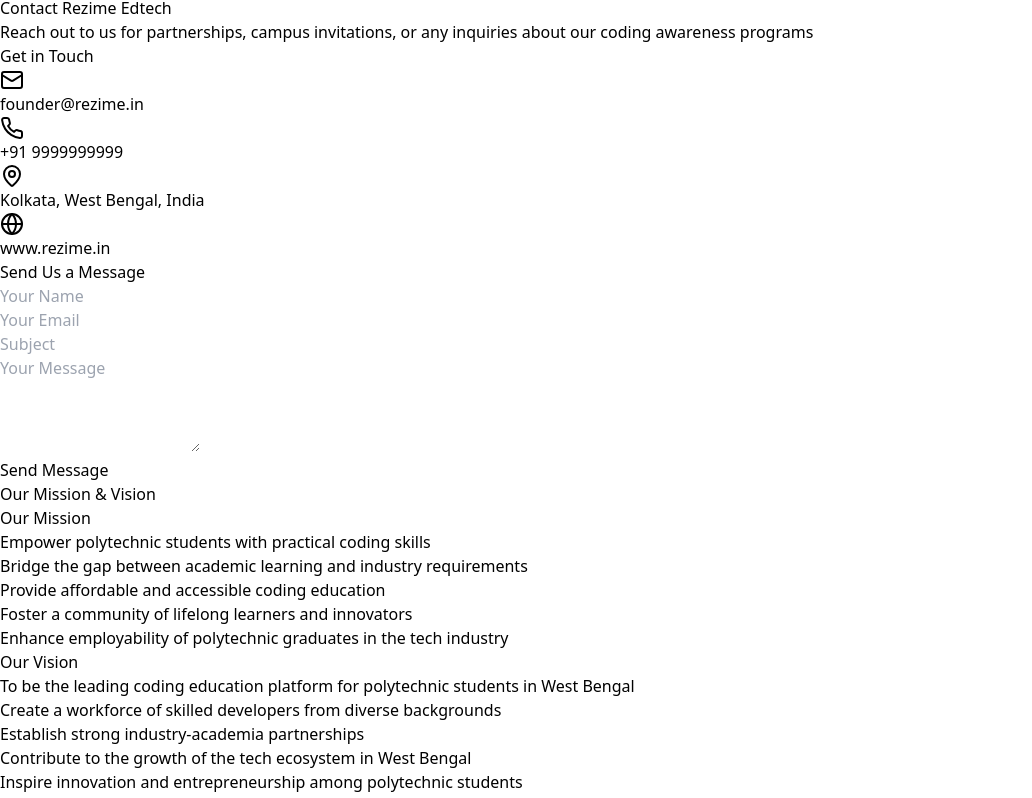
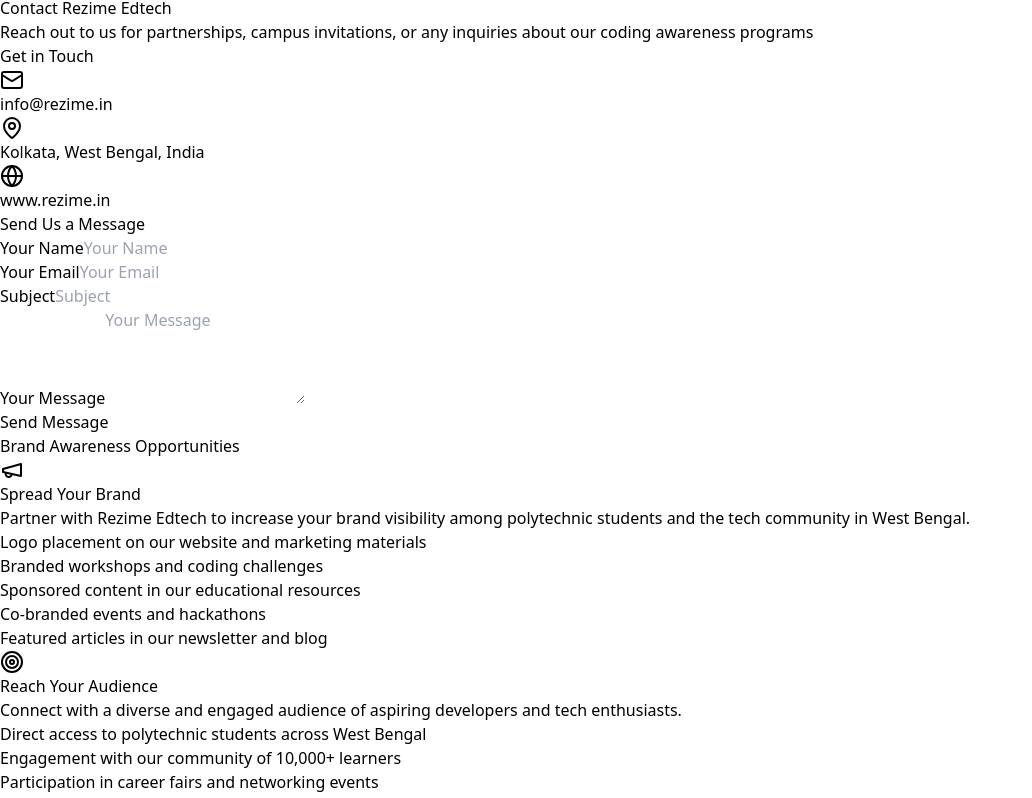
Before and after one commit to Snehamaji28/poly-frontend, a React (Vite) app: page /contact in a window 1280 px wide. Shown: the part 495-1293 px from the top of the page, without its empty margins (0-1032 px from the left). Built offline with nearby package versions, Linux system fonts and the light colour scheme.

Commit message:
Update Contact.jsx

```diff
--- a/src/pages/Contact.jsx
+++ b/src/pages/Contact.jsx
@@ -1,9 +1,82 @@
-import React from "react"
-import { Mail, MapPin, Phone, Globe, School, Briefcase, Users, Award, Target, Megaphone } from "lucide-react"
+import React, { useRef, useState } from "react"
+import { Helmet } from "react-helmet"
+import {
+  Mail,
+  MapPin,
+  Phone,
+  Globe,
+  School,
+  Briefcase,
+  Users,
+  Award,
+  Target,
+  Megaphone
+} from "lucide-react"
 
 export default function ContactUs() {
+  const formRef = useRef(null)
+  const [formData, setFormData] = useState({
+    name: "",
+    email: "",
+    subject: "",
+    message: ""
+  })
+
+  const scrollToForm = (preset = "") => {
+    formRef.current?.scrollIntoView({ behavior: "smooth" })
+    if (preset === "campus") {
+      setFormData(prev => ({
+        ...prev,
+        subject: "Campus Visit Request"
+      }))
+    } else if (preset === "sponsor") {
+      setFormData(prev => ({
+        ...prev,
+        subject: "Sponsorship Inquiry"
+      }))
+    }
+  }
+
+  const handleInputChange = (e) => {
+    const { name, value } = e.target
+    setFormData(prev => ({
+      ...prev,
+      [name]: value
+    }))
+  }
+
+  const handleSubmit = (e) => {
+    e.preventDefault()
+    // Handle form submission here
+    console.log("Form submitted:", formData)
+  }
+
   return (
+    <>
+      <Helmet>
+        <title>Contact Rezime Edtech | Coding Education & Tech Partnerships</title>
+        <meta name="description" content="Connect with Rezime Edtech for campus visits, partnerships, and sponsorship opportunities. Join us in empowering polytechnic students with coding education across West Bengal." />
+        <meta name="keywords" content="coding education, tech partnerships, campus visits, polytechnic colleges, West Bengal, coding awareness, tech sponsorship, Rezime Edtech" />
+
+        {/* Open Graph / Social Media Meta Tags */}
+        <meta property="og:title" content="Contact Rezime Edtech | Coding Education & Tech Partnerships" />
+        <meta property="og:description" content="Connect with Rezime Edtech for campus visits, partnerships, and sponsorship opportunities. Join us in empowering polytechnic students with coding education." />
+        <meta property="og:type" content="website" />
+        <meta property="og:url" content="https://rezime.in/contact" />
+
+        {/* Twitter Card Meta Tags */}
+        <meta name="twitter:card" content="summary_large_image" />
+        <meta name="twitter:title" content="Contact Rezime Edtech | Tech Education Partnerships" />
+        <meta name="twitter:description" content="Partner with Rezime Edtech for coding education initiatives and reach polytechnic students across West Bengal." />
+
+        {/* Additional SEO Meta Tags */}
+        <meta name="robots" content="index, follow" />
+        <link rel="canonical" href="https://rezime.in/contact" />
+        <meta name="viewport" content="width=device-width, initial-scale=1.0" />
+      </Helmet>
+
       <div className="pt-16 bg-gray-50">
+        {/* Rest of the component remains the same... */}
         {/* Hero Section */}
         <div className="bg-indigo-600 text-white py-20">
           <div className="max-w-7xl mx-auto px-4 sm:px-6 lg:px-8">
@@ -22,11 +95,7 @@
               <div className="space-y-4">
                 <div className="flex items-center">
                   <Mail className="w-6 h-6 text-indigo-600 mr-3" />
-                <span className="text-gray-600">founder@rezime.in</span>
-              </div>
-              <div className="flex items-center">
-                <Phone className="w-6 h-6 text-indigo-600 mr-3" />
-                <span className="text-gray-600">+91 9999999999</span>
+                  <span className="text-gray-600">info@rezime.in</span>
                 </div>
                 <div className="flex items-center">
                   <MapPin className="w-6 h-6 text-indigo-600 mr-3" />
@@ -38,35 +107,59 @@
                 </div>
               </div>
             </div>
+            <div ref={formRef}>
+              <h2 className="text-3xl font-bold mb-6 text-gray-900">Send Us a Message</h2>
+              <form className="space-y-4" onSubmit={handleSubmit}>
                 <div>
-            <h2 className="text-3xl font-bold mb-6 text-gray-900">Send Us a Message</h2>
-            <form className="space-y-4">
-              <div>
+                  <label htmlFor="name" className="sr-only">Your Name</label>
                   <input
+                    id="name"
                     type="text"
+                    name="name"
+                    value={formData.name}
+                    onChange={handleInputChange}
                     placeholder="Your Name"
                     className="w-full px-3 py-2 border border-gray-300 rounded-md focus:outline-none focus:ring-2 focus:ring-indigo-500"
+                    required
                   />
                 </div>
                 <div>
+                  <label htmlFor="email" className="sr-only">Your Email</label>
                   <input
+                    id="email"
                     type="email"
+                    name="email"
+                    value={formData.email}
+                    onChange={handleInputChange}
                     placeholder="Your Email"
                     className="w-full px-3 py-2 border border-gray-300 rounded-md focus:outline-none focus:ring-2 focus:ring-indigo-500"
+                    required
                   />
                 </div>
                 <div>
+                  <label htmlFor="subject" className="sr-only">Subject</label>
                   <input
+                    id="subject"
                     type="text"
+                    name="subject"
+                    value={formData.subject}
+                    onChange={handleInputChange}
                     placeholder="Subject"
                     className="w-full px-3 py-2 border border-gray-300 rounded-md focus:outline-none focus:ring-2 focus:ring-indigo-500"
+                    required
                   />
                 </div>
                 <div>
+                  <label htmlFor="message" className="sr-only">Your Message</label>
                   <textarea
+                    id="message"
+                    name="message"
+                    value={formData.message}
+                    onChange={handleInputChange}
                     placeholder="Your Message"
                     rows={4}
                     className="w-full px-3 py-2 border border-gray-300 rounded-md focus:outline-none focus:ring-2 focus:ring-indigo-500"
+                    required
                   ></textarea>
                 </div>
                 <button
@@ -76,35 +169,6 @@
                   Send Message
                 </button>
               </form>
-          </div>
-        </div>
-      </div>
-
-      {/* Mission & Vision Section */}
-      <div className="bg-gray-50 py-16">
-        <div className="max-w-7xl mx-auto px-4 sm:px-6 lg:px-8">
-          <h2 className="text-3xl font-bold text-center mb-12 text-gray-900">Our Mission & Vision</h2>
-          <div className="grid md:grid-cols-2 gap-8">
-            <div className="bg-white p-6 rounded-lg shadow-md">
-              <h3 className="text-2xl font-semibold mb-4 text-indigo-600">Our Mission</h3>
-              <ul className="list-disc list-inside space-y-2 text-gray-600">
-                <li>Empower polytechnic students with practical coding skills</li>
-                <li>Bridge the gap between academic learning and industry requirements</li>
-                <li>Provide affordable and accessible coding education</li>
-                <li>Foster a community of lifelong learners and innovators</li>
-                <li>Enhance employability of polytechnic graduates in the tech industry</li>
-              </ul>
-            </div>
-            <div className="bg-white p-6 rounded-lg shadow-md">
-              <h3 className="text-2xl font-semibold mb-4 text-indigo-600">Our Vision</h3>
-              <ul className="list-disc list-inside space-y-2 text-gray-600">
-                <li>To be the leading coding education platform for polytechnic students in West Bengal</li>
-                <li>Create a workforce of skilled developers from diverse backgrounds</li>
-                <li>Establish strong industry-academia partnerships</li>
-                <li>Contribute to the growth of the tech ecosystem in West Bengal</li>
-                <li>Inspire innovation and entrepreneurship among polytechnic students</li>
-              </ul>
-            </div>
             </div>
           </div>
         </div>
@@ -169,7 +233,10 @@
                     <li>Mentoring programs for aspiring developers</li>
                     <li>Opportunities for industry-academia collaborations</li>
                   </ul>
-                <button className="bg-indigo-600 text-white px-4 py-2 rounded-md hover:bg-indigo-700 transition duration-300">
+                  <button
+                    onClick={() => scrollToForm("campus")}
+                    className="bg-indigo-600 text-white px-4 py-2 rounded-md hover:bg-indigo-700 transition duration-300"
+                  >
                     Request Campus Visit
                   </button>
                 </div>
@@ -197,27 +264,18 @@
                     <li>Create networking opportunities between students and industry leaders</li>
                     <li>Foster innovation and entrepreneurship in the tech community</li>
                   </ul>
-                <button className="bg-indigo-600 text-white px-4 py-2 rounded-md hover:bg-indigo-700 transition duration-300">
-                  Explore Sponsorship
+                  <button
+                    onClick={() => scrollToForm("sponsor")}
+                    className="bg-indigo-600 text-white px-4 py-2 rounded-md hover:bg-indigo-700 transition duration-300"
+                  >
+                    Inquire About Sponsorship
                   </button>
                 </div>
               </div>
             </div>
           </div>
         </div>
-
-      {/* CTA Section */}
-      {/* <div className="bg-indigo-600 text-white py-16">
-        <div className="max-w-7xl mx-auto px-4 sm:px-6 lg:px-8 text-center">
-          <h2 className="text-3xl font-bold mb-4">Join Our Mission</h2>
-          <p className="text-xl mb-8">
-            Help us empower polytechnic students with essential coding skills and career guidance
-          </p>
-          <button className="bg-white text-indigo-600 px-6 py-3 rounded-md font-semibold hover:bg-indigo-50 transition duration-300">
-            Get Involved Today
-          </button>
       </div>
-      </div> */}
-    </div>
+    </>
   )
 }
```
Lines whose indentation alone changed are shown as unchanged.
